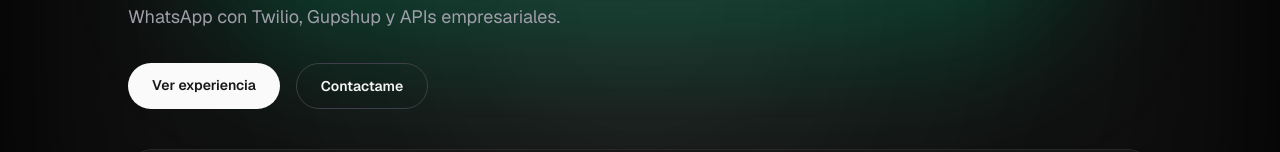
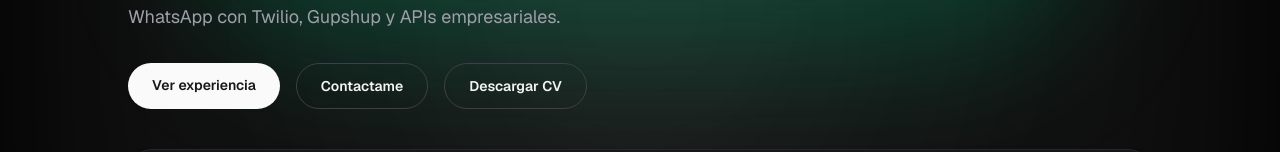
Before and after one commit to marsDev10/portafolio-next, a Next.js app: page / in a window 1280 px wide. Shown: the part 391-543 px from the top of the page. Built offline with nearby package versions, Linux system fonts and the light colour scheme.

Commit message:
feat(cv): Buttton download cv implemented

```diff
--- /dev/null
+++ b/app/components/ButtonCV.tsx
@@ -0,0 +1,13 @@
+import Link from "next/link"
+
+
+
+export const ButtonCV = () => {
+  return (
+    <Link
+    download
+    href={"/files/CV-MMV-ENG.pdf"}
+    className="cursor-pointer rounded-full border border-zinc-700 px-6 py-3 text-sm font-semibold text-zinc-100 transition-all duration-150 hover:-translate-y-0.5 hover:border-zinc-400"
+    >Descargar CV</Link>
+  )
+}
--- a/app/layout.tsx
+++ b/app/layout.tsx
@@ -1,6 +1,8 @@
+import "./globals.css";
 import type { Metadata } from "next";
+
 import { Geist, Geist_Mono } from "next/font/google";
-import "./globals.css";
+
 import { SpotlightCursor } from "./components/SportlightCursor";
 
 const geistSans = Geist({
--- a/app/page.tsx
+++ b/app/page.tsx
@@ -16,6 +16,7 @@ import {
   INavigationItem,
   ISectionTitleProps,
 } from "./interfaces";
+import { ButtonCV } from "./components/ButtonCV";
 
 const navSections = navJSON.navigation as INavigationItem[];
 
@@ -123,6 +124,7 @@ export default function Home() {
               >
                 {t.hero.secondaryCta}
               </Link>
+              <ButtonCV />
             </div>
           </div>
 
```
Also changed, not shown: 1 other file (tests, documents, lock files or other folders).
